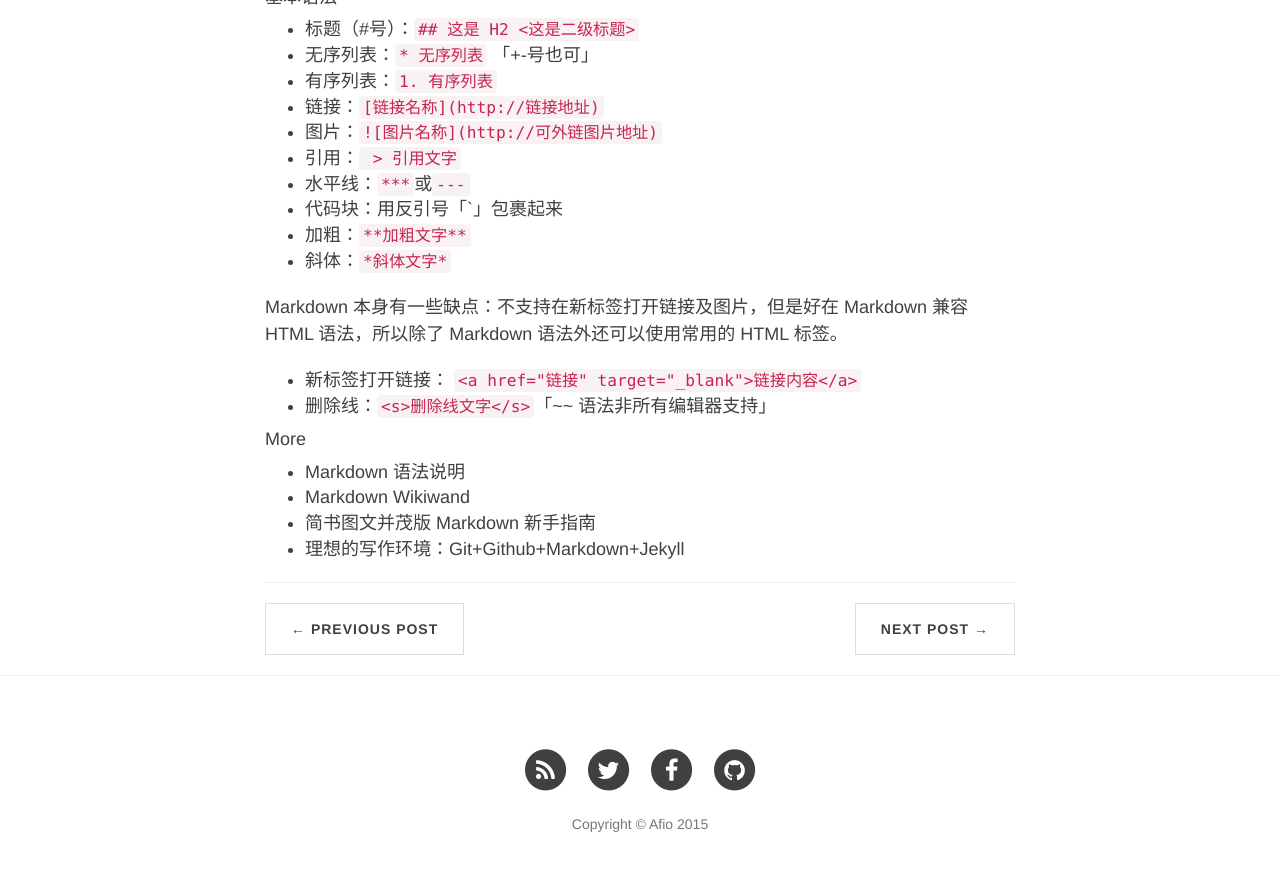
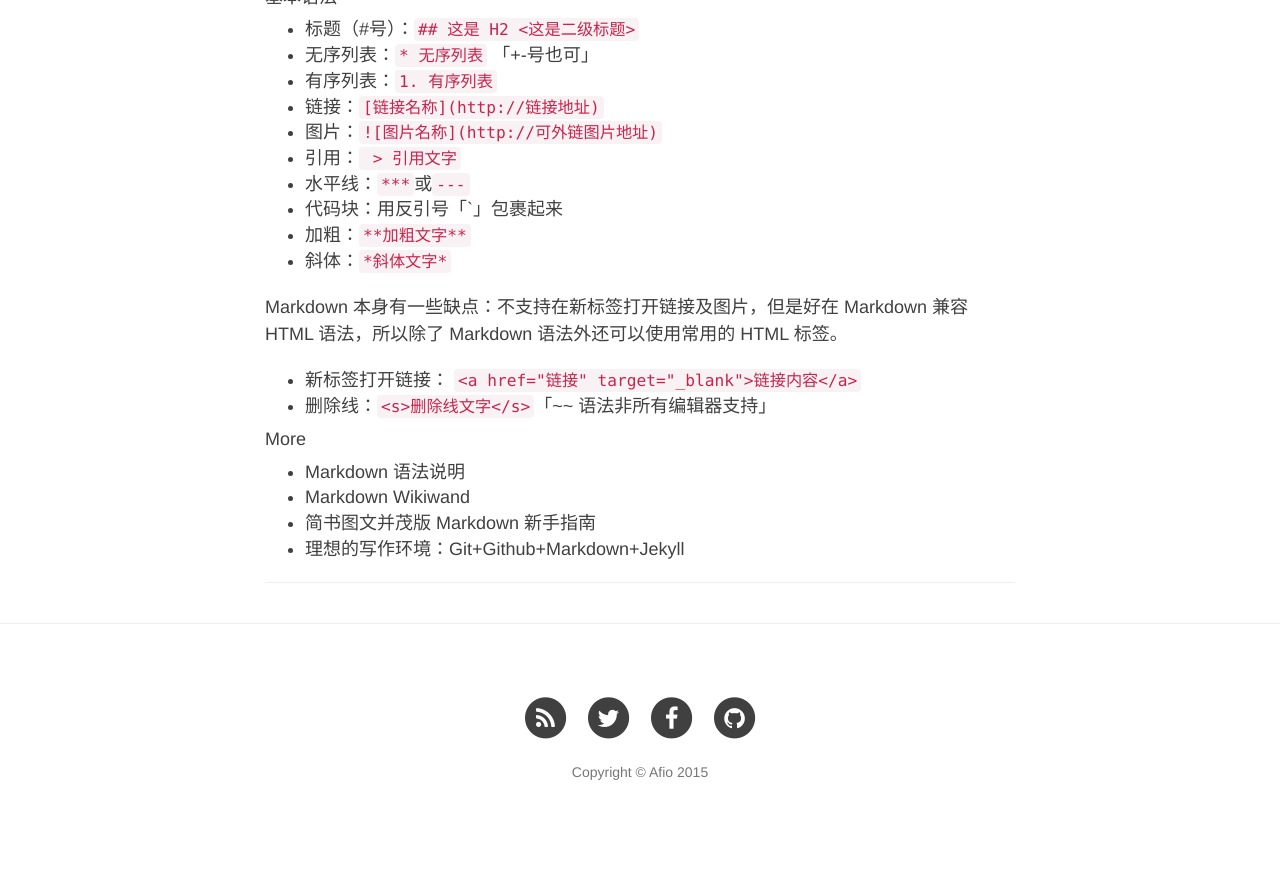
Before and after one commit to Afio/afio.github.io, a Jekyll site: the page built from _posts/2015-01-04-Markdown-Usage.md, in a window 1280 px wide and 900 px high, scrolled down 855 px. Shown: the top 871 px of the window. Built offline with Jekyll 4.4.1, drawn with Linux system fonts in a browser that asks for light colours; nearby versions of some CDN libraries; after the commit the page ends 1703 px from its top, so only the background shows below that.

Commit message:
注释掉导航栏

```diff
--- a/_layouts/post.html
+++ b/_layouts/post.html
@@ -29,7 +29,7 @@ layout: default
 
                 <hr>
 
-                <ul class="pager">
+                <!--<ul class="pager">
                     {% if page.previous.url %}
                     <li class="previous">
                         <a href="{{ page.previous.url | prepend: site.baseurl | replace: '//', '/' }}" data-toggle="tooltip" data-placement="top" title="{{page.previous.title}}">&larr; Previous Post</a>
@@ -40,7 +40,7 @@ layout: default
                         <a href="{{ page.next.url | prepend: site.baseurl | replace: '//', '/' }}" data-toggle="tooltip" data-placement="top" title="{{page.next.title}}">Next Post &rarr;</a>
                     </li>
                     {% endif %}
-                </ul>
+                </ul>-->
 
             </div>
         </div>
```
